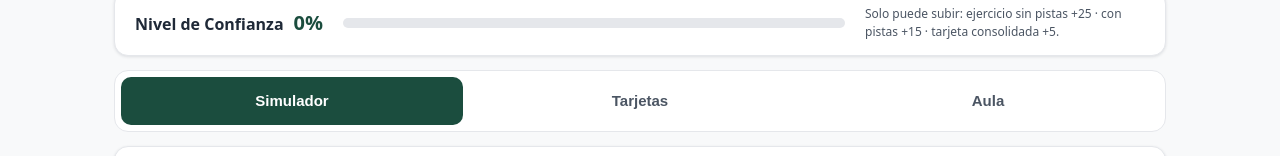
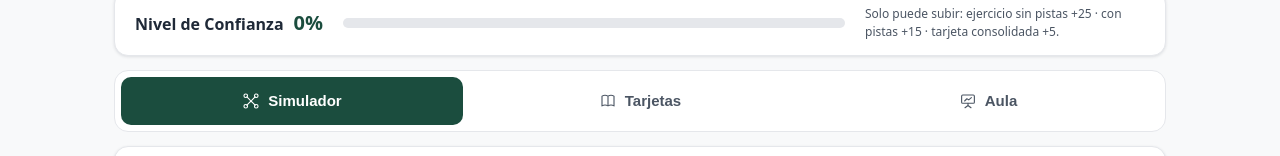
Before and after one commit to Nahum890/hapore, a React (Vite) app: page / in a window 1280 px wide. Shown: the part 113-269 px from the top of the page. Built offline with nearby package versions, Linux system fonts and the light colour scheme.

Commit message:
feat: add desktop navigation

```diff
--- a/src/components/TabNavigation.jsx
+++ b/src/components/TabNavigation.jsx
@@ -1,3 +1,29 @@
+const ICONS = {
+  simulador: (
+    <svg viewBox="0 0 24 24" width="18" height="18" aria-hidden="true" focusable="false">
+      <circle cx="5" cy="5" r="2.4" fill="none" stroke="currentColor" strokeWidth="1.5" />
+      <circle cx="19" cy="5" r="2.4" fill="none" stroke="currentColor" strokeWidth="1.5" />
+      <circle cx="5" cy="19" r="2.4" fill="none" stroke="currentColor" strokeWidth="1.5" />
+      <circle cx="19" cy="19" r="2.4" fill="none" stroke="currentColor" strokeWidth="1.5" />
+      <path d="M6.5 6.5 L10.5 10.5 M17.5 6.5 L13.5 10.5 M6.5 17.5 L10.5 13.5 M17.5 17.5 L13.5 13.5" stroke="currentColor" strokeWidth="1.5" strokeLinecap="round" />
+      <rect x="10.5" y="10.5" width="3" height="3" rx="1" fill="currentColor" />
+    </svg>
+  ),
+  tarjetas: (
+    <svg viewBox="0 0 24 24" width="18" height="18" aria-hidden="true" focusable="false">
+      <path d="M4 5.5 C 6.5 4 9.5 4 12 5.5 C 14.5 4 17.5 4 20 5.5 V 18.5 C 17.5 17 14.5 17 12 18.5 C 9.5 17 6.5 17 4 18.5 Z" fill="none" stroke="currentColor" strokeWidth="1.5" strokeLinejoin="round" />
+      <line x1="12" y1="5.5" x2="12" y2="18.5" stroke="currentColor" strokeWidth="1.5" />
+    </svg>
+  ),
+  aula: (
+    <svg viewBox="0 0 24 24" width="18" height="18" aria-hidden="true" focusable="false">
+      <rect x="3.5" y="4" width="17" height="11" rx="1.5" fill="none" stroke="currentColor" strokeWidth="1.5" />
+      <path d="M12 15 V 18 M8 21 L12 18 L16 21" fill="none" stroke="currentColor" strokeWidth="1.5" strokeLinecap="round" strokeLinejoin="round" />
+      <path d="M7.5 12 L10.5 9 L13 10.5 L16.5 7.5" fill="none" stroke="currentColor" strokeWidth="1.5" strokeLinecap="round" strokeLinejoin="round" />
+    </svg>
+  ),
+};
+
 const TABS = [
   { id: 'simulador', label: 'Simulador' },
   { id: 'tarjetas', label: 'Tarjetas' },
@@ -16,6 +42,7 @@ export default function TabNavigation({ activeTab, onChange }) {
           className={`tab ${activeTab === tab.id ? 'is-active' : ''}`}
           onClick={() => onChange(tab.id)}
         >
+          <span className="tab-icon">{ICONS[tab.id]}</span>
           {tab.label}
         </button>
       ))}
--- a/src/index.css
+++ b/src/index.css
@@ -239,14 +239,33 @@ h3 {
 
 .tab {
   min-height: var(--touch-min);
+  display: flex;
+  flex-direction: column;
+  align-items: center;
+  justify-content: center;
+  gap: 4px;
   border: none;
   background: transparent;
   border-radius: 10px;
-  font-size: 15px;
+  font-size: 14px;
   font-weight: 600;
   color: var(--texto-suave);
   cursor: pointer;
   transition: background-color 150ms ease, color 150ms ease;
+}
+
+.tab-icon {
+  display: flex;
+  align-items: center;
+  justify-content: center;
+}
+
+@media (min-width: 768px) {
+  .tab {
+    flex-direction: row;
+    gap: 8px;
+    font-size: 15px;
+  }
 }
 
 .tab.is-active {
```
